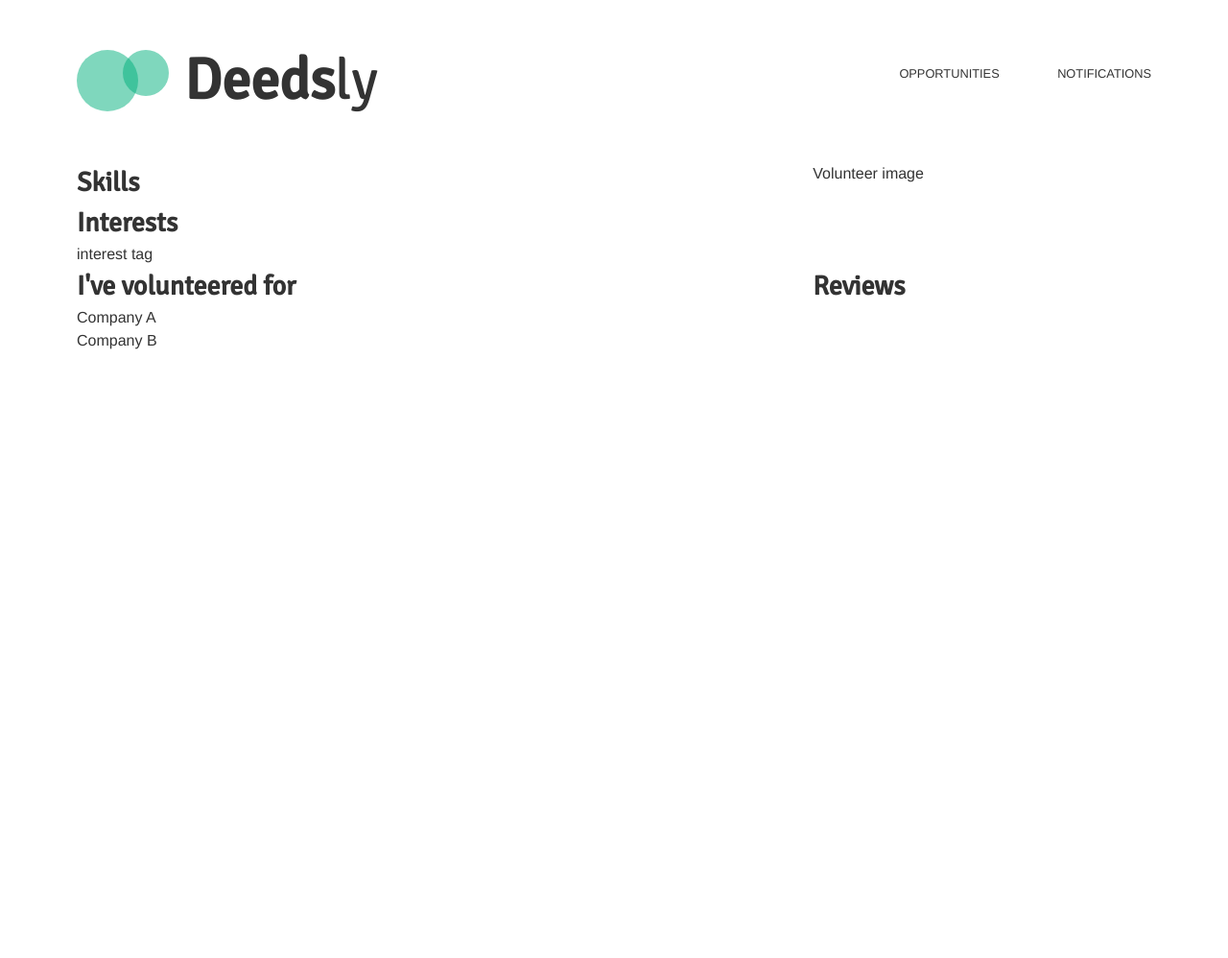
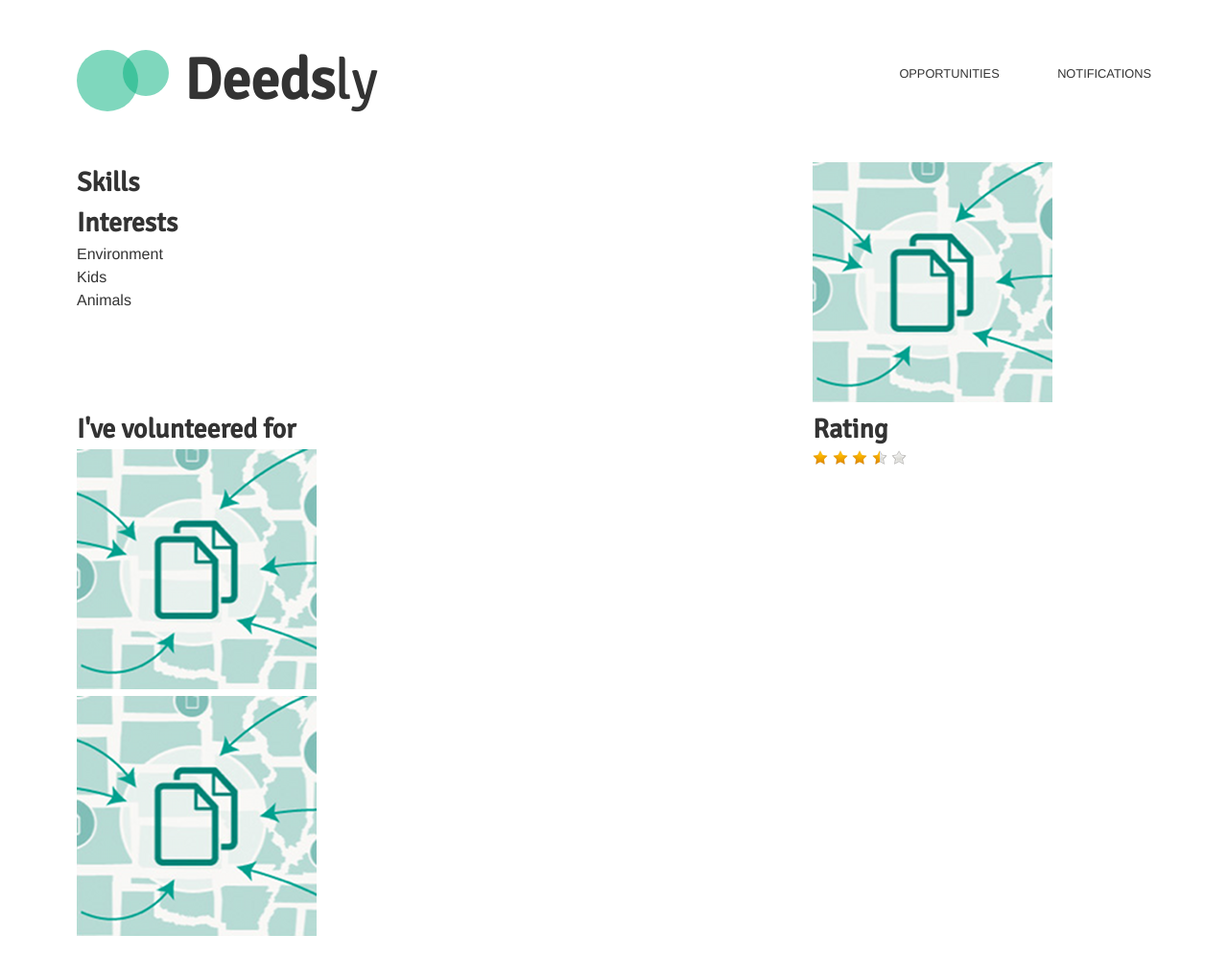
Before and after one commit to madirey/service_watch, a Django app: page /grower/5 in a window 1280 px wide. Shown: the whole page at 96% size. Before the commit the page ends 364 px from the top, so only its background shows below. Run offline with Django 3.2, Linux system fonts and the light colour scheme; data comes from the database, SQL or seed files in the repository; data that the repository does not hold is empty; parts of the project's set-up code (start-up, migrations or seed data) failed here and were passed over.

Commit message:
wowowowow

```diff
--- a/servicewatch/static/css/style.css
+++ b/servicewatch/static/css/style.css
@@ -282,6 +282,9 @@ a:hover {
   color: transparent;
   display: block;
   border-bottom: none;
+}
+.ib {
+  display: inline-block;
 }
 h1 a {
   border-bottom: none;
--- a/servicewatch/static/css/style.less
+++ b/servicewatch/static/css/style.less
@@ -158,6 +158,10 @@ a:hover {
 	color: transparent;
 	display: block;
 	border-bottom: none;
+}
+
+.ib {
+	display: inline-block;
 }
 
 h1 a {
--- a/servicewatch/templates/Grower.html
+++ b/servicewatch/templates/Grower.html
@@ -9,7 +9,7 @@
 
 <h2>Skills</h2>
 
-<ul>
+<ul class="tag">
 	{% for skill in grower.skills.all %}
 	<li>{{ skill.text }}</li>
 	{% endfor %}
@@ -17,13 +17,15 @@
 
 <h2>Interests</h2>
 
-<ul>
-	<li>interest tag</li>
+<ul class="tag">
+	<li>Environment</li>
+	<li>Kids</li>
+	<li>Animals</li>
 </ul>
 
 </div>
 <div class="span4">
-	Volunteer image
+	<img src="{{ STATIC_URL }}img/sample-img.png" class="ib">
 </div>
 </div>
 
@@ -31,12 +33,17 @@
 	<div class="span8">
 		<h2>I've volunteered for</h2>
 		<ul>
-			<li>Company A</li>
-			<li>Company B</li>
+			<li><img src="{{ STATIC_URL }}img/sample-img.png" class="ib"></li>
+			<li><img src="{{ STATIC_URL }}img/sample-img.png" class="ib"></li>
 		</ul>
 	</div>
 	<div class="span4">
-		<h2>Reviews</h2>
+		<h2>Rating</h2>
+		<img src="{{ STATIC_URL }}img/star-on.png" class="ib">
+        <img src="{{ STATIC_URL }}img/star-on.png" class="ib">
+        <img src="{{ STATIC_URL }}img/star-on.png" class="ib">
+        <img src="{{ STATIC_URL }}img/star-half.png" class="ib">
+        <img src="{{ STATIC_URL }}img/star-off.png" class="ib">
 	</div>
 </div>
 {% endblock %}
--- a/servicewatch/templates/Notifications.html
+++ b/servicewatch/templates/Notifications.html
@@ -2,7 +2,7 @@
 
 {% block content %}
 <div class="row">
-	<nav class="span4 nav-stacked">
+	<nav class="span3 nav-stacked">
 		<ul>
 			<li><a href="">Notifications</a></li>
 			<li><a href="">Volunteer History</a></li>
@@ -11,7 +11,7 @@
 		</ul>
 	</nav>
 
-	<div class="span8">
+	<div class="span9">
 		<ul>
 			<li class="notification-block">
 				<div class="row">
```
Also changed, not shown: servicewatch/templates/Sower.html (+6 -1 lines).
